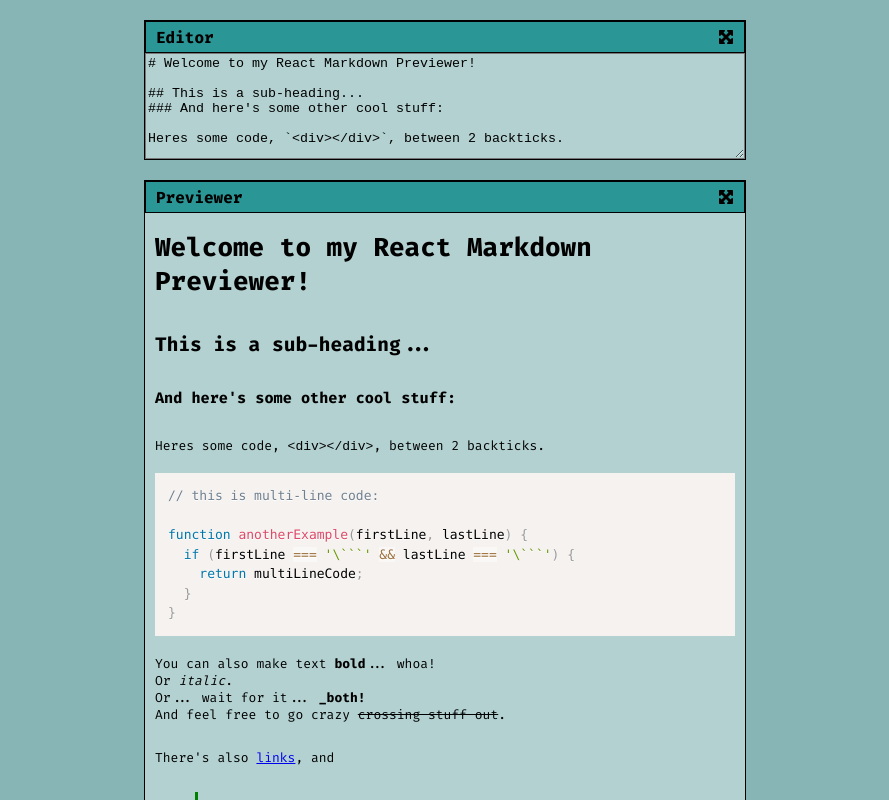
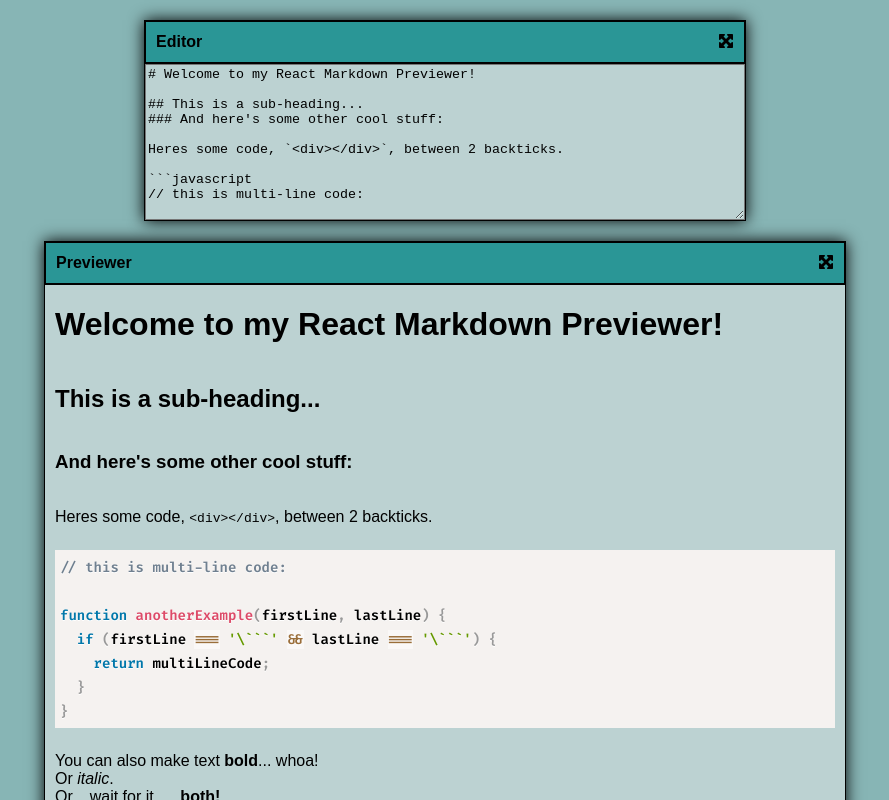
Before and after one commit to Codeuzz/markdown-previewer, a React (Vite) app: page / in a window 1280 px wide. Shown: the top 800 px of the page, without its empty margins (195-1084 px from the left). Built offline with nearby package versions, Linux system fonts and the light colour scheme.

Commit message:
added maximized function

```diff
--- a/src/App.css
+++ b/src/App.css
@@ -1,27 +1,32 @@
 @import url("https://fonts.googleapis.com/css2?family=Fira+Code:wght@300..700&display=swap");
+@import url("https://fonts.googleapis.com/css2?family=JetBrains+Mono:ital,wght@0,100..800;1,100..800&display=swap");
 /* CODE CODE CODE */
 body {
   background-color: #87b5b5;
-  font-family: "Fira Code";
+  font-family: sans-serif;
 }
 body #main-div {
+  max-width: 600px;
   display: flex;
   flex-direction: column;
-  max-width: 600px;
   border: 1px solid black;
   margin: 20px auto;
+  box-shadow: 0px 0px 15px black;
+  height: -moz-fit-content;
+  height: fit-content;
 }
 body #main-div textarea {
   resize: vertical;
-  background-color: #b3d1d1;
+  background-color: #bcd2d2;
+  min-height: 150px;
   outline: none;
-  min-height: 100px;
 }
 body #main-div #main-title {
   display: flex;
   justify-content: space-between;
   border: 1px solid black;
-  padding: 5px 10px;
+  border-bottom: 2px solid black;
+  padding: 10px 10px;
   align-items: center;
   background-color: #2a9696;
   height: 20px;
@@ -33,8 +38,34 @@ body #main-div #main-title span:hover {
   color: #b3d1d1;
   cursor: pointer;
 }
+body #preview-div {
+  max-width: 800px;
+  display: flex;
+  flex-direction: column;
+  border: 1px solid black;
+  margin: 20px auto;
+  box-shadow: 0px 0px 15px black;
+}
+body #preview-div #preview-title {
+  display: flex;
+  justify-content: space-between;
+  border: 1px solid black;
+  border-bottom: 2px solid black;
+  padding: 10px 10px;
+  align-items: center;
+  background-color: #2a9696;
+  height: 20px;
+  height: 20px;
+}
+body #preview-div #preview-title h4 {
+  font-weight: 800;
+}
+body #preview-div #preview-title span:hover {
+  color: #b3d1d1;
+  cursor: pointer;
+}
 body #preview {
-  background-color: #b3d1d1;
+  background-color: #bcd2d2;
   height: 200px;
   height: -moz-fit-content;
   height: fit-content;
@@ -42,7 +73,6 @@ body #preview {
   display: flex;
   flex-direction: column;
   padding: 0 10px;
-  font-size: 13px;
 }
 body #preview .markdown-table {
   border-collapse: collapse;
@@ -66,6 +96,14 @@ body #preview blockquote {
   padding-left: 5px;
   color: rgb(1, 96, 1);
 }
+body #preview .code-block {
+  font-weight: 600;
+  font-size: 14px;
+  font-family: "Fira Code";
+}
+body #preview pre.code-container {
+  padding: 5px;
+}
 body #preview #maximize-btn:hover:hover {
   color: #b3d1d1;
   cursor: pointer;
--- a/src/App.jsx
+++ b/src/App.jsx
@@ -48,6 +48,42 @@ And here. | Okay. | I think we get it.
 \![freeCodeCamp Logo\](https://cdn.freecodecamp.org/testable-projects-fcc/images/fcc_secondary.svg)
 `;
   const [input, setInput] = useState(initialMarkdown);
+  const [maximized, setMaximized] = useState(false)
+
+  const maximizePrev = e => {
+    const mainDiv = document.querySelector("#main-div")
+
+    if(!maximized) {
+      mainDiv.style.display = "none";
+      setMaximized(!maximized)
+
+    } else {
+      mainDiv.style.display = "flex";
+      setMaximized(!maximized)
+    }
+
+  };
+
+  const maximizeMain = e => {
+    const previewDiv = document.querySelector("#preview-div")
+    const textarea = document.querySelector("textarea")
+
+
+    if(!maximized) {
+      previewDiv.style.display = "none";
+      textarea.style.minHeight = "700px";
+
+      setMaximized(!maximized)
+
+    } else {
+      previewDiv.style.display = "flex";
+      textarea.style.minHeight = "150px";
+
+
+      setMaximized(!maximized)
+    }
+
+  };
 
   const handleChange = e => {
     setInput(e.target.value);
@@ -56,8 +92,8 @@ And here. | Okay. | I think we get it.
 
   return (
     <>
-      <Editor value={input} onChange={handleChange}/>
-      <Previewer input={input} />
+      <Editor value={input} onChange={handleChange} maximize={maximizeMain}/>
+      <Previewer input={input} maximize={maximizePrev} />
     </>
   )
 }
--- a/src/App.scss
+++ b/src/App.scss
@@ -1,5 +1,5 @@
 @import url('https://fonts.googleapis.com/css2?family=Fira+Code:wght@300..700&display=swap');
-
+@import url('https://fonts.googleapis.com/css2?family=JetBrains+Mono:ital,wght@0,100..800;1,100..800&display=swap');
 
 /* CODE CODE CODE */
 
@@ -7,9 +7,25 @@
 	display: flex;
 	justify-content: space-between;
 	border: 1px solid black;
-	padding: 5px 10px;
+	border-bottom: 2px solid black;
+	padding: 10px 10px;
 	align-items: center;
 	background-color: #2a9696;
+
+	height: 20px;
+
+			h4 {
+				font-weight: 800;
+			}
+
+}
+
+@mixin main {
+		display: flex;
+		flex-direction: column;
+		border: 1px solid black;
+		margin: 20px auto;
+		box-shadow: 0px 0px 15px black;
 }
 
 @mixin maximize {
@@ -22,29 +38,26 @@
 
 body {
     background-color: #87b5b5;
-    font-family: "Fira Code";
+    font-family: sans-serif;
+	// font-family: "Fira Code", monospace;
+
 
 	#main-div {
-		display: flex;
-		flex-direction: column;
 		max-width: 600px;
-		border: 1px solid black;
-		margin: 20px auto;
+		@include main;
+		height: fit-content;
+
 
 		textarea {
 			resize: vertical;
-			background-color: #b3d1d1;
+			background-color: #bcd2d2;
+			min-height: 150px;
 			outline: none;
-			min-height: 100px;
 		}
 
 		#main-title {
 			@include title;
-			height: 20px;
 
-			h4 {
-				font-weight: 800;
-			}
 
       span {
         @include maximize()
@@ -52,17 +65,32 @@ body {
 
 		}
 }
+		#preview-div {
+			max-width: 800px;
+			@include main;
+
+
+			#preview-title {
+				@include title;
+				height: 20px;
+
+				span {
+					@include maximize()
+				  }
+			}
+		}
+
 
 
 		#preview {
-		background-color: #b3d1d1;
+		background-color: #bcd2d2;
 		height: 200px;
 		height: fit-content;
 		overflow-wrap: break-word;
 		display: flex;
 		flex-direction: column;
 		padding: 0 10px;
-		font-size: 13px;
+
 
 		.markdown-table {
 			border-collapse: collapse;
@@ -90,6 +118,18 @@ body {
 			color: rgb(1, 96, 1);
 		  }
 
+		  .code-block {
+			font-weight: 600;
+			font-size: 14px;
+			font-family: 'Fira Code';
+
+		  }
+
+		  pre.code-container {
+			padding: 5px;
+		  }
+
+
     #maximize-btn:hover {
       @include maximize()
     }
--- a/src/components/Editor.jsx
+++ b/src/components/Editor.jsx
@@ -1,9 +1,9 @@
-export function Editor({value, onChange}) {
+export function Editor({value, onChange, maximize}) {
     return (
         <div id="main-div">
         <div id="main-title">
           <h4>Editor</h4>
-          <span id="maximize-btn">
+          <span id="maximize-btn" onClick={maximize}>
             <i class="fa-solid fa-maximize"></i>
           </span>
         </div>
--- a/src/components/Previewer.jsx
+++ b/src/components/Previewer.jsx
@@ -1,12 +1,12 @@
 import { parseMarkdown } from '/src/utils.js'
 
 
-export function Previewer({input}) {
+export function Previewer({input, maximize}) {
     return (
-        <div id="main-div">
-        <div id="main-title">
+        <div id="preview-div">
+        <div id="preview-title">
           <h4>Previewer</h4>
-          <span id="maximize-btn">
+          <span id="maximize-btn" onClick={maximize}>
             <i class="fa-solid fa-maximize"></i>
           </span>
         </div>
--- a/src/utils.js
+++ b/src/utils.js
@@ -16,10 +16,24 @@ export function parseMarkdown(markdown) {
       // Find all code blocks and apply Prism highlighting
       const codeBlocks = tempDiv.querySelectorAll('pre code');
       codeBlocks.forEach((block) => {
+        block.classList.add('code-block');
         window.Prism.highlightElement(block);
       });
+
+      const preElements = tempDiv.querySelectorAll('pre');
+      preElements.forEach((pre) => {
+      pre.classList.add('code-container'); // Add a class to pre elements
+    });
 
       return tempDiv.innerHTML;
     }
     return markdown;
   }
+
+
+
+  /* WE WANT TO SELECT THE DIV THE BUTTON WAS CLICKED ON
+WE WANT TO PUT THE HEIGHT OF THIS ONE TO 100%
+ AND WE WANT TO DISPLAY THE OTHER ONE TO HIDDEN OR NONE
+
+  */
```
Also changed, not shown: 1 other file (tests, documents, lock files or other folders).
